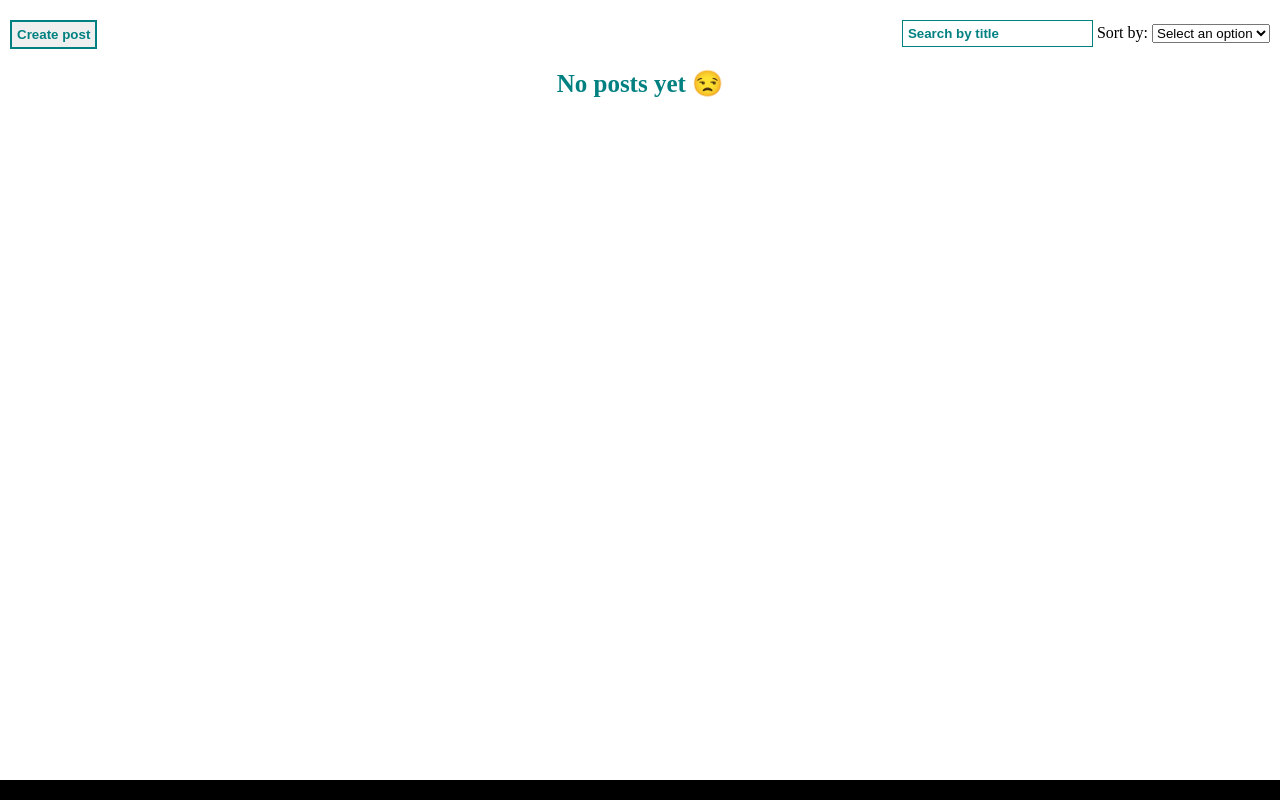
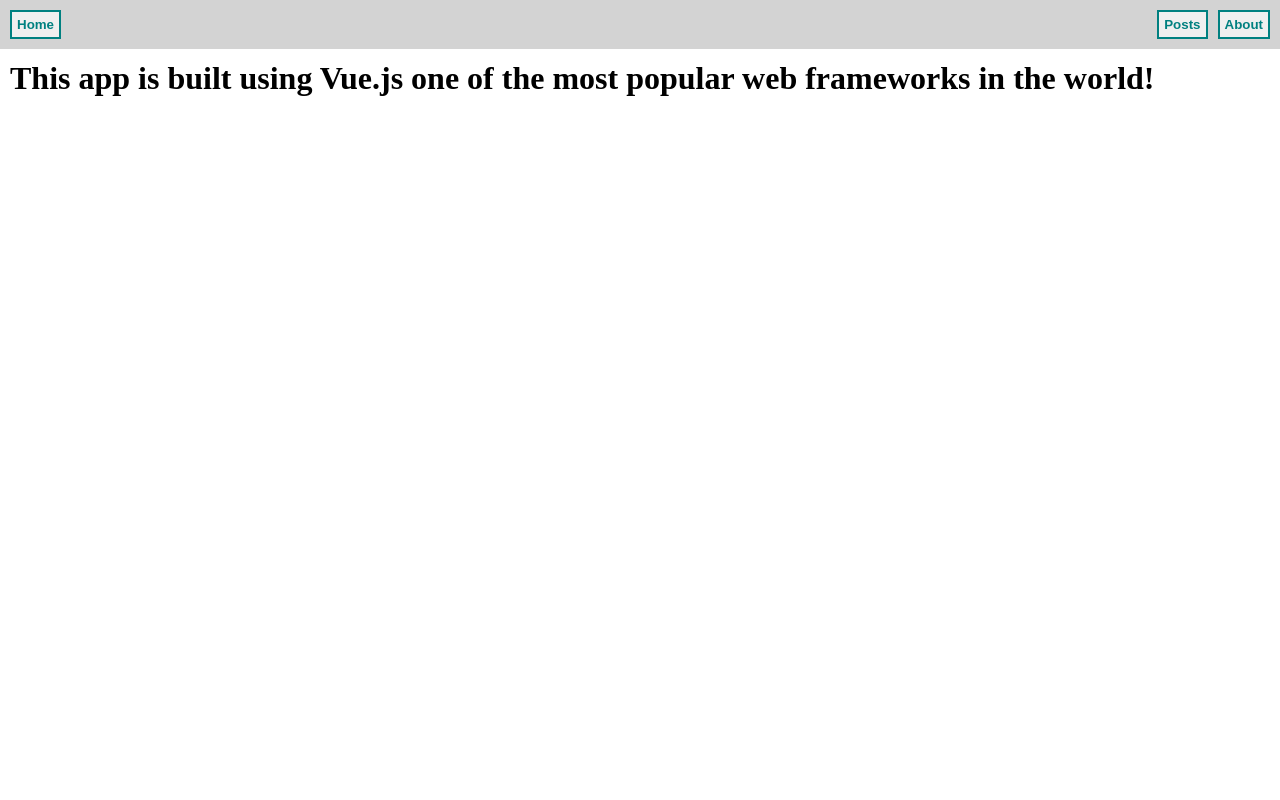
Before and after one commit to Kostya-star/vue_js, a Vue app: page /about in a window 1280 px wide. Built offline with nearby package versions, Linux system fonts and the light colour scheme; no server answers.

Commit message:
feat: add routing

```diff
--- a/src/App.vue
+++ b/src/App.vue
@@ -1,97 +1,20 @@
 <template>
+
     <div class="wrapper">
-        <div class="header">
-            <my-button @click="isShowModal = true">Create post</my-button>
-            <div>
-                <my-input v-model="searchValue" name="search" placeholder="Search by title" />
-                Sort by: <my-select :options="selectOptions" v-model="selectedOption" />
-            </div>
-        </div>
-        <my-modal v-model:isShow="isShowModal">
-            <post-form @createPost='onCreatePost' />
-        </my-modal>
-        <post-list :posts="sortedAndSearchedPosts" @deletePost="deletePost" v-if="!isPostsLoading" />
-        <h1 v-else>Fetching for posts...</h1>
-        <my-pagination :pagesCount="pagesCount" v-model:currentPage="currentPage" />
+        <navbar/>
+        <router-view></router-view>
     </div>
 </template>
+
 <script>
-import PostForm from '@/components/PostForm.vue'
-import PostList from '@/components/PostList.vue'
-import axios from 'axios';
+import Navbar from '@/components/UI/Navbar.vue'
 export default {
     components: {
-        PostForm, PostList
-    },
-    data() {
-        return {
-            posts: [],
-            isShowModal: false,
-            isPostsLoading: true,
-            selectedOption: '',
-            searchValue: '',
-            pageSize: 10,
-            pagesCount: 0,
-            currentPage: 1,
-            selectOptions: [
-                {
-                    value: 'title',
-                    label: 'Title'
-                },
-                {
-                    value: 'body',
-                    label: 'Description'
-                }
-            ],
-        }
-    },
-    methods: {
-        onCreatePost(newPost) {
-            this.posts.push(newPost)
-            this.isShowModal = false
-        },
-        deletePost(postId) {
-            this.posts = this.posts.filter(p => p.id !== postId)
-        },
-        async fetchPosts() {
-            try {
-                const resp = await axios.get('https://jsonplaceholder.typicode.com/posts', {
-                    params: {
-                        _limit: this.pageSize,
-                        _page: this.currentPage
-                    }
-                })
-                this.posts = resp.data
-                this.pagesCount = Math.ceil(resp.headers['x-total-count'] / this.pageSize)
-            } catch (error) {
-                console.log('error when fetching posts', error);
-            } finally {
-                this.isPostsLoading = false
-            }
-        }
-    },
-    mounted() {
-        this.fetchPosts()
-    },
-    computed: {
-        sortedPosts() {
-            return [...this.posts].sort((post1, post2) => {
-                const a = post1[this.selectedOption]?.toLowerCase()
-                const b = post2[this.selectedOption]?.toLowerCase()
-                return a?.localeCompare(b)
-            })
-        },
-        sortedAndSearchedPosts() {
-            return this.sortedPosts.filter(post => post.title.toLowerCase().includes(this.searchValue.toLowerCase()))
-        }
-    },
-    watch: {
-        currentPage() {
-            this.fetchPosts()
-        }
+        Navbar
     }
-}
+};
 </script>
+
 <style>
 * {
     margin: 0;
@@ -100,13 +23,6 @@
 }
 
 .wrapper {
-    padding: 0px 10px;
-    padding-bottom: 60px;
-}
-
-.header {
-    display: flex;
-    justify-content: space-between;
-    margin: 20px 0;
+    padding: 60px 10px;
 }
 </style>
--- a/src/components/PostItem.vue
+++ b/src/components/PostItem.vue
@@ -7,7 +7,10 @@
                 <p>{{ post.body }}</p>
             </div>
         </div>
-        <my-button @click="this.$emit('deletePost', post.id)">Delete</my-button>
+        <div class="post__btns">
+            <my-button @click="$router.push(`/posts/${post.id}`)">Open</my-button>
+            <my-button @click="this.$emit('deletePost', post.id)">Delete</my-button>
+        </div>
     </div>
 </template>
 
@@ -31,4 +34,8 @@
     border: 2px solid teal;
     padding: 5px;
 }
+.post__btns {
+    display: flex;
+    gap: 5px;
+}
 </style>
--- /dev/null
+++ b/src/components/UI/Navbar.vue
@@ -0,0 +1,36 @@
+<template>
+    <div class="navbar">
+        <my-button @click="$router.push('/')">Home</my-button>
+        <div class="navbar__btns">
+            <my-button @click="$router.push('/posts')">Posts</my-button>
+            <my-button @click="$router.push('/about')">About</my-button>
+        </div>
+    </div>
+</template>
+
+<script>
+export default {
+    data() {
+        return {
+        };
+    },
+};
+</script>
+
+<style scoped>
+.navbar {
+    display: flex;
+    justify-content: space-between;
+    align-items: center;
+    background-color: lightgray;
+    padding: 10px;
+    position: fixed;
+    top: 0;
+    right: 0;
+    left: 0;
+}
+.navbar__btns {
+    display: flex;
+    gap: 10px;
+}
+</style>
--- a/src/main.js
+++ b/src/main.js
@@ -1,9 +1,12 @@
 import { createApp } from 'vue'
 import App from './App.vue'
 import  components from '@/components/UI'
+import router from '@/router/router'
 
 const app = createApp(App)
 
 components.forEach(comp => app.component(comp.name, comp))
 
-app.mount('#app')
+app
+    .use(router)
+    .mount('#app')
--- /dev/null
+++ b/src/pages/About.vue
@@ -0,0 +1,16 @@
+<template>
+    <h1>
+        This app is built using Vue.js one of the most popular web frameworks in the world!
+    </h1>
+</template>
+
+<script>
+export default {
+    data() {
+        return {
+        };
+    },
+};
+</script>
+
+<style scoped></style>
--- /dev/null
+++ b/src/pages/Main.vue
@@ -0,0 +1,17 @@
+<template>
+  <h1>
+    Welcome to Vue.js project
+  </h1>
+</template>
+
+<script>
+export default {
+//   data() {
+//     return {
+//     };
+//   },
+};
+</script>
+
+<style scoped>
+</style>
--- /dev/null
+++ b/src/pages/PostDetailsPage.vue
@@ -0,0 +1,12 @@
+<template>
+    <div>
+        This is the post details page with id: <strong>{{ $route.params.id }}</strong>
+    </div>
+</template>
+
+<script>
+export default {
+};
+</script>
+
+<style scoped></style>
--- /dev/null
+++ b/src/pages/PostPage.vue
@@ -0,0 +1,101 @@
+<template>
+    <div>
+        <div class="header">
+            <my-button @click="isShowModal = true">Create post</my-button>
+            <div>
+                <my-input v-model="searchValue" name="search" placeholder="Search by title" />
+                Sort by: <my-select :options="selectOptions" v-model="selectedOption" />
+            </div>
+        </div>
+        <my-modal v-model:isShow="isShowModal">
+            <post-form @createPost='onCreatePost' />
+        </my-modal>
+        <post-list :posts="sortedAndSearchedPosts" @deletePost="deletePost" v-if="!isPostsLoading" />
+        <h1 v-else>Fetching for posts...</h1>
+        <my-pagination :pagesCount="pagesCount" v-model:currentPage="currentPage" />
+    </div>
+</template>
+<script>
+import PostForm from '@/components/PostForm.vue'
+import PostList from '@/components/PostList.vue'
+import axios from 'axios';
+export default {
+    components: {
+        PostForm, PostList
+    },
+    data() {
+        return {
+            posts: [],
+            isShowModal: false,
+            isPostsLoading: true,
+            selectedOption: '',
+            searchValue: '',
+            pageSize: 10,
+            pagesCount: 0,
+            currentPage: 1,
+            selectOptions: [
+                {
+                    value: 'title',
+                    label: 'Title'
+                },
+                {
+                    value: 'body',
+                    label: 'Description'
+                }
+            ],
+        }
+    },
+    methods: {
+        onCreatePost(newPost) {
+            this.posts.push(newPost)
+            this.isShowModal = false
+        },
+        deletePost(postId) {
+            this.posts = this.posts.filter(p => p.id !== postId)
+        },
+        async fetchPosts() {
+            try {
+                const resp = await axios.get('https://jsonplaceholder.typicode.com/posts', {
+                    params: {
+                        _limit: this.pageSize,
+                        _page: this.currentPage
+                    }
+                })
+                this.posts = resp.data
+                this.pagesCount = Math.ceil(resp.headers['x-total-count'] / this.pageSize)
+            } catch (error) {
+                console.log('error when fetching posts', error);
+            } finally {
+                this.isPostsLoading = false
+            }
+        }
+    },
+    mounted() {
+        this.fetchPosts()
+    },
+    computed: {
+        sortedPosts() {
+            return [...this.posts].sort((post1, post2) => {
+                const a = post1[this.selectedOption]?.toLowerCase()
+                const b = post2[this.selectedOption]?.toLowerCase()
+                return a?.localeCompare(b)
+            })
+        },
+        sortedAndSearchedPosts() {
+            return this.sortedPosts.filter(post => post.title.toLowerCase().includes(this.searchValue.toLowerCase()))
+        }
+    },
+    watch: {
+        currentPage() {
+            this.fetchPosts()
+        }
+    }
+}
+</script>
+<style>
+.header {
+    display: flex;
+    justify-content: space-between;
+    margin: 20px 0;
+}
+</style>
--- /dev/null
+++ b/src/router/router.js
@@ -0,0 +1,31 @@
+import Main from '@/pages/Main.vue';
+import About from '@/pages/About.vue';
+import PostPage from '@/pages/PostPage.vue';
+import PostDetailsPage from '@/pages/PostDetailsPage.vue';
+import { createRouter, createWebHistory } from 'vue-router';
+
+const routes = [
+  {
+    path: '/',
+    component: Main,
+  },
+  {
+    path: '/posts',
+    component: PostPage,
+  },
+  {
+    path: '/posts/:id',
+    component: PostDetailsPage,
+  },
+  {
+    path: '/about',
+    component: About,
+  },
+];
+
+const router = createRouter({
+  routes,
+  history: createWebHistory(process.env.BASE_URL),
+});
+
+export default router;
```
